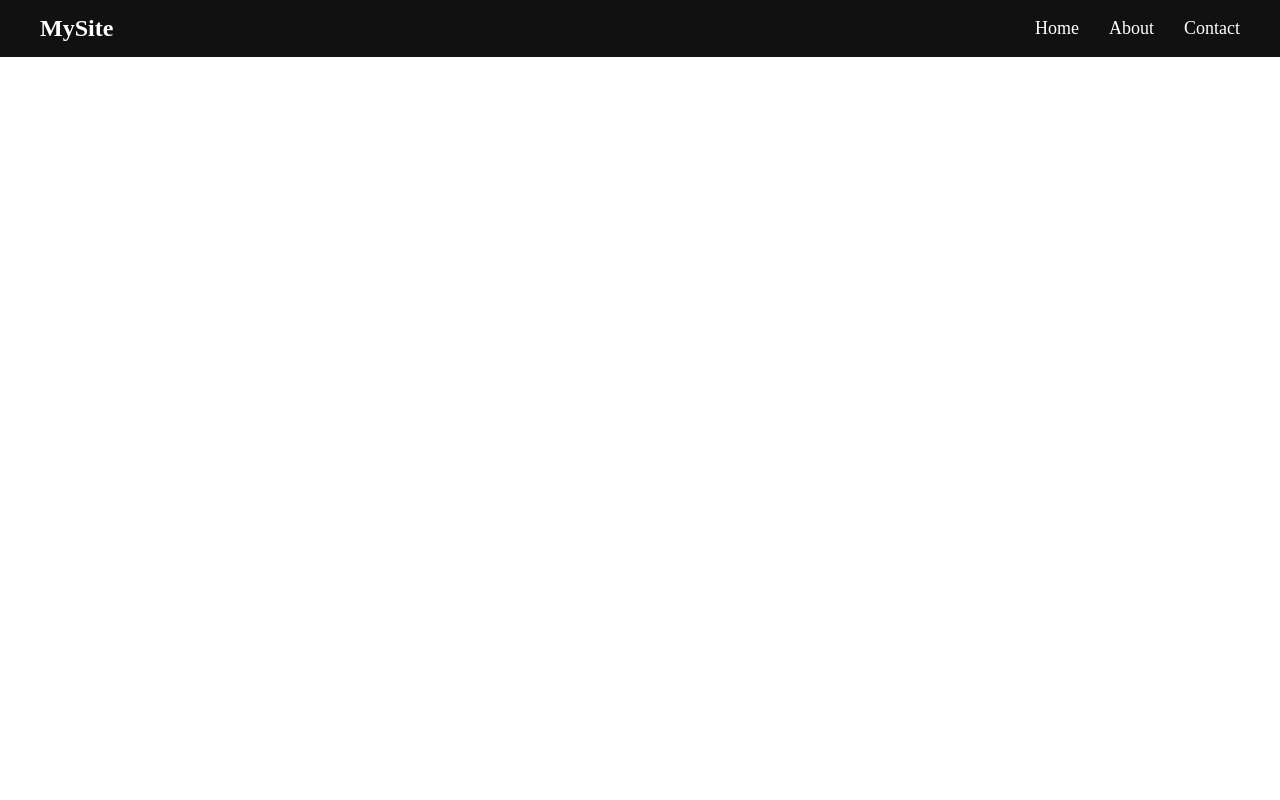
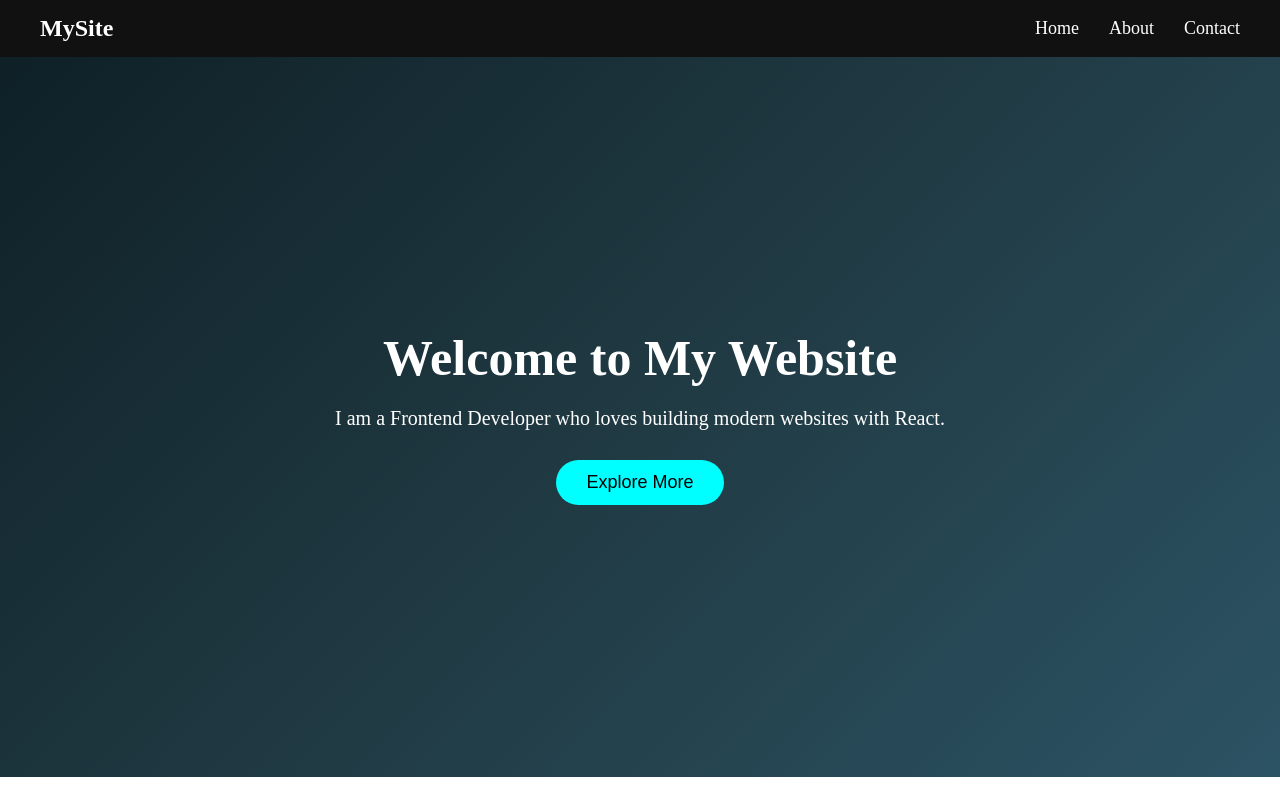
Before and after one commit to habibkhan-art/first-project, a React app: page / in a window 1280 px wide. Built offline with nearby package versions, Linux system fonts and the light colour scheme; the HTML template or start-up script is replaced by a standard one.

Commit message:
Add vercel.json for React Router fix

```diff
--- a/src/App.jsx
+++ b/src/App.jsx
@@ -10,7 +10,7 @@
     <BrowserRouter>
     <Navbar/>
     <Routes>
-    <Route path='/Home' element={<Home />}/>
+    <Route path='/' element={<Home />}/>
     <Route path='/About' element={<About />}/>
     <Route path='/Contact' element={<Contact />}/>
 
```
